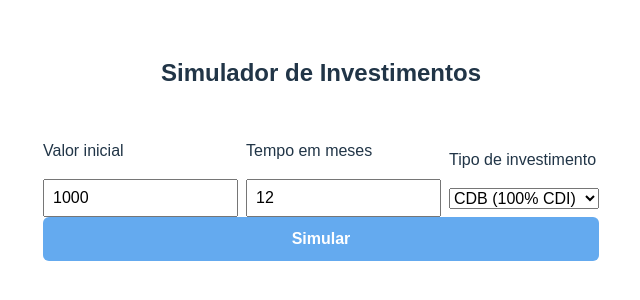
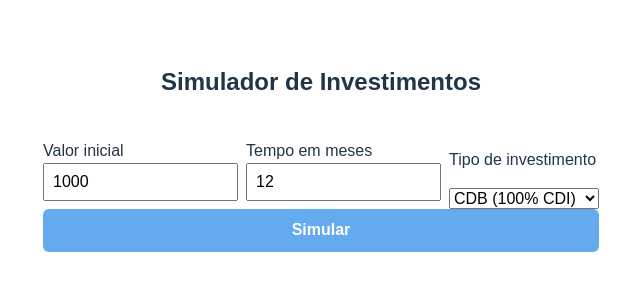
Before and after one commit to carlatakagi/investment-simulator-app, a React (Vite) app in the folder investment-simulator-app/: page / in a window 1280 px wide. Shown: the part 252-552 px from the top of the page, without its empty margins (319-959 px from the left). Built offline with nearby package versions, Linux system fonts and the light colour scheme.

Commit message:
feat: add components

```diff
--- a/investment-simulator-app/src/components/Input/index.tsx
+++ b/investment-simulator-app/src/components/Input/index.tsx
@@ -1,3 +1,4 @@
+import { Label } from '@radix-ui/react-label';
 import * as S from './styles';
 
 interface Props {
@@ -12,14 +13,12 @@ export default function Input({
 }: Props) {
   return (
     <div>
-      <div>
-          <p>{title}</p>
-          <S.Input
-            type={type}
-            value={value}
-            onChange={(e) => handleChange(e.target.value)}
-          />
-      </div>
+      <Label>{title}</Label>
+      <S.Input
+        type={type}
+        value={value}
+        onChange={(e) => handleChange(e.target.value)}
+      />
     </div>
   );
 }
--- a/investment-simulator-app/src/components/Select/index.tsx
+++ b/investment-simulator-app/src/components/Select/index.tsx
@@ -1,10 +1,12 @@
+// biome-ignore lint/style/useImportType: <explanation>
+import { InvestmentType } from '../../pages/InvestmentSimulator';
 import * as S from './styles';
 
 interface Props {
   title: string;
   ariaLabel: string;
-  handleChange: (value: string) => void;
-  value: string | number;
+  handleChange: (value: string | InvestmentType | number) => void;
+  value: string | number | InvestmentType;
   options: Array<{ value: string; label: string }>;
 }
 
```
Also changed, not shown: investment-simulator-app/src/components/Card/index.tsx (added, +18 -0 lines).
